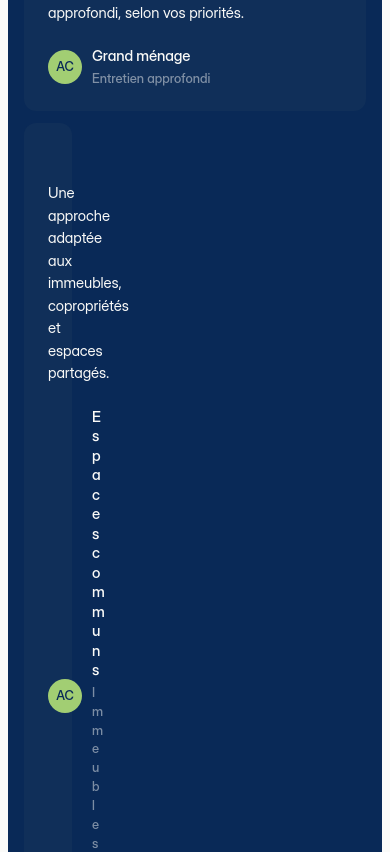
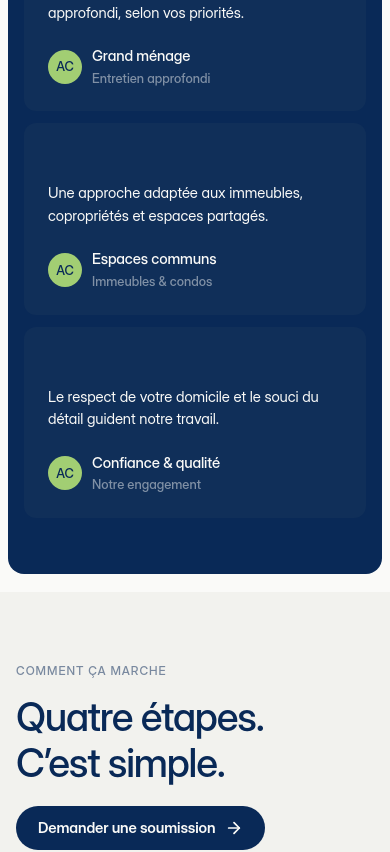
Before and after one commit to ilyassrachouady/10k-Website, a Next.js app: page / in a window 390 px wide. Shown: the part 7202-8054 px from the top of the page. Built offline with nearby package versions, Linux system fonts and the light colour scheme.

Commit message:
Fix mobile testimonial cards and wrapped quote sidebar columns

```diff
--- a/app/globals.css
+++ b/app/globals.css
@@ -32,3 +32,20 @@ html{scroll-padding-top:92px}
  #main [data-framer-name="Nav"] [data-framer-name="Logo"]{max-width:210px!important;white-space:nowrap!important}
  .angelique-mobile-menu-toggle{right:24px}
 }
+/* Mobile-only correction for Frontage's desktop flex columns.
+   Desktop width:1px columns need width:100% when stacked vertically. */
+@media (max-width:809.98px) {
+  .framer-0oULU .framer-1ra6x6b > .framer-1oa72cl,
+  .framer-0oULU .framer-1ra6x6b > .framer-17tv23o,
+  .framer-0oULU .framer-1ra6x6b > .framer-zsub4g {
+    flex: 0 0 auto !important;
+    width: 100% !important;
+    max-width: 100% !important;
+    min-width: 0 !important;
+  }
+  .framer-0oULU .framer-1th30gt > .framer-197nr7j {
+    flex: 1 1 100% !important;
+    width: 100% !important;
+    min-width: 0 !important;
+  }
+}
```
